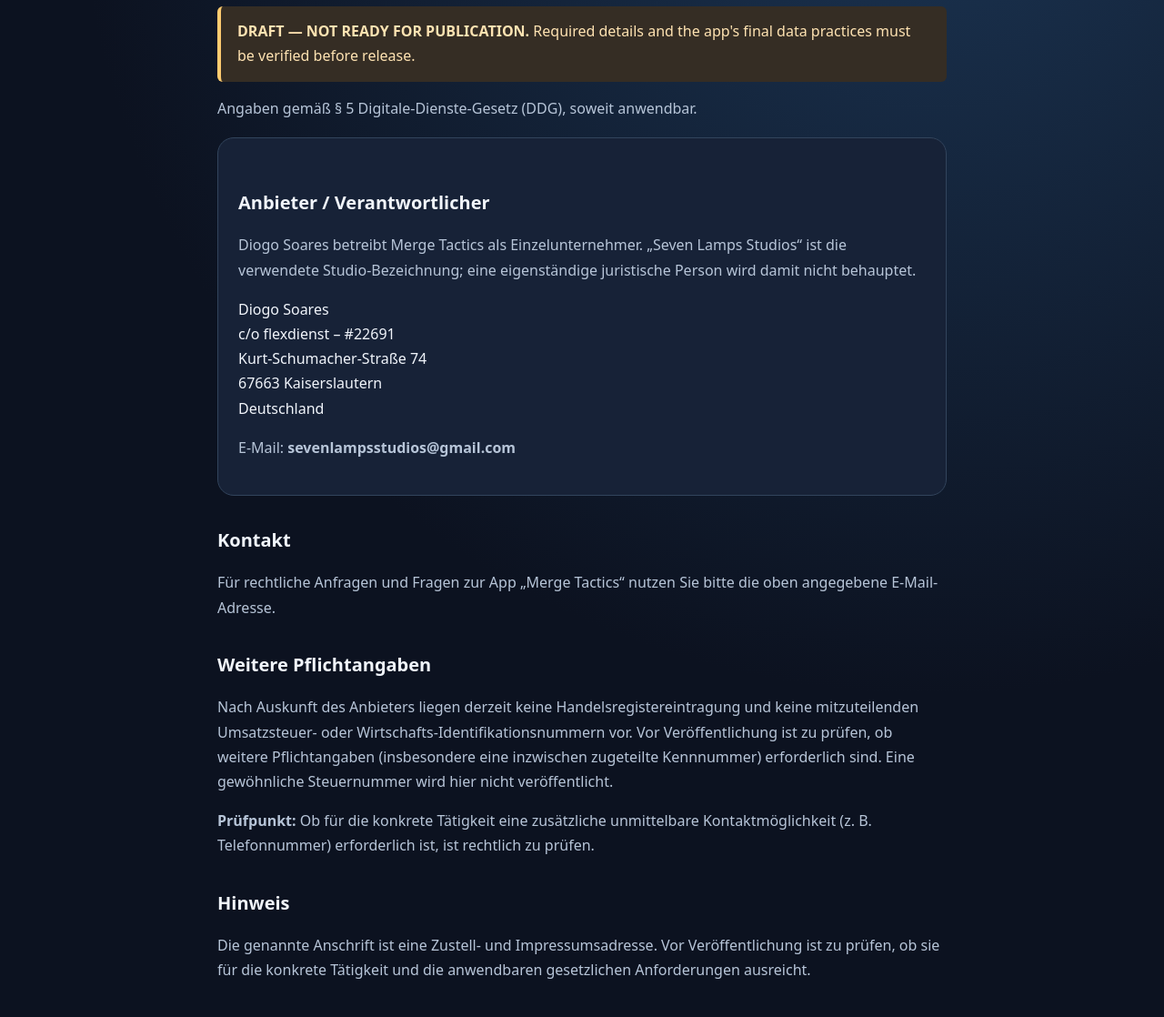
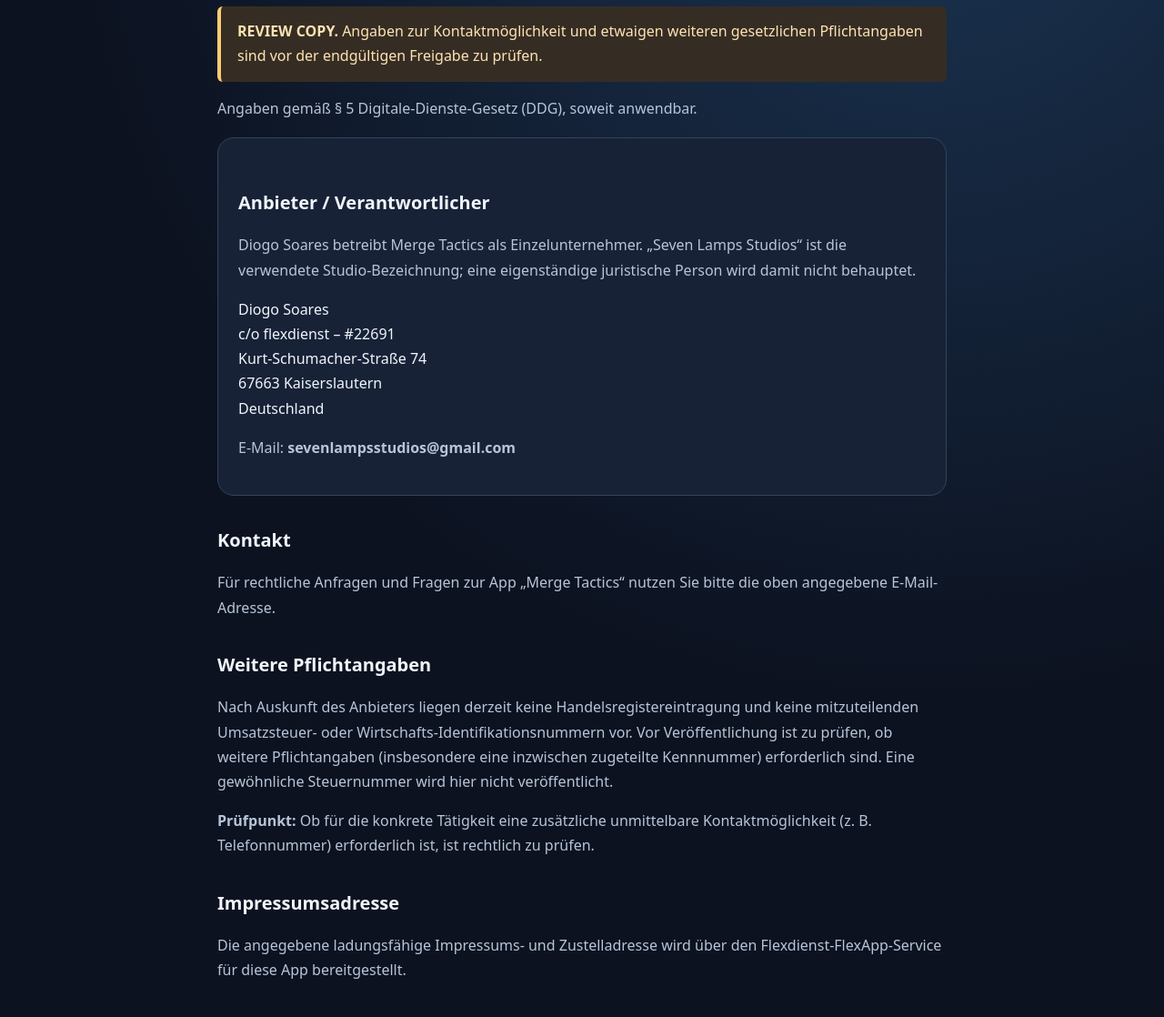
Before and after one commit to Vingator/merge-tactics-legal, a plain HTML site: page impressum.html in a window 1280 px wide. Shown: the part 179-1297 px from the top of the page at 91% size. Drawn offline with Linux system fonts and the light colour scheme.

```diff
--- a/impressum.html
+++ b/impressum.html
@@ -1,5 +1,5 @@
-<!doctype html><html lang="en"><head><meta charset="utf-8"><meta name="viewport" content="width=device-width,initial-scale=1"><meta name="robots" content="noindex,nofollow"><title>Impressum | Merge Tactics</title><link rel="stylesheet" href="style.css"></head><body><header><a class="brand" href="index.html">✦ MERGE TACTICS</a><nav aria-label="Main navigation"><a href="index.html">Home</a><a href="impressum.html">Impressum</a><a href="privacy.html">Privacy Policy</a></nav></header><main><h1>Impressum</h1><div class="notice" role="status"><strong>DRAFT — NOT READY FOR PUBLICATION.</strong> Required details and the app's final data practices must be verified before release.</div><p>Angaben gemäß § 5 Digitale-Dienste-Gesetz (DDG), soweit anwendbar.</p><section class="panel"><h2>Anbieter / Verantwortlicher</h2><p>Diogo Soares betreibt Merge Tactics als Einzelunternehmer. „Seven Lamps Studios“ ist die verwendete Studio-Bezeichnung; eine eigenständige juristische Person wird damit nicht behauptet.</p><address>Diogo Soares
+<!doctype html><html lang="en"><head><meta charset="utf-8"><meta name="viewport" content="width=device-width,initial-scale=1"><meta name="robots" content="noindex,nofollow"><title>Impressum | Merge Tactics</title><link rel="stylesheet" href="style.css"></head><body><header><a class="brand" href="index.html">✦ MERGE TACTICS</a><nav aria-label="Main navigation"><a href="index.html">Home</a><a href="impressum.html">Impressum</a><a href="privacy.html">Privacy Policy</a></nav></header><main><h1>Impressum</h1><div class="notice" role="status"><strong>REVIEW COPY.</strong> Angaben zur Kontaktmöglichkeit und etwaigen weiteren gesetzlichen Pflichtangaben sind vor der endgültigen Freigabe zu prüfen.</div><p>Angaben gemäß § 5 Digitale-Dienste-Gesetz (DDG), soweit anwendbar.</p><section class="panel"><h2>Anbieter / Verantwortlicher</h2><p>Diogo Soares betreibt Merge Tactics als Einzelunternehmer. „Seven Lamps Studios“ ist die verwendete Studio-Bezeichnung; eine eigenständige juristische Person wird damit nicht behauptet.</p><address>Diogo Soares
 c/o flexdienst – #22691
 Kurt-Schumacher-Straße 74
 67663 Kaiserslautern
-Deutschland</address><p>E-Mail: <strong>sevenlampsstudios@gmail.com</strong></p></section><h2>Kontakt</h2><p>Für rechtliche Anfragen und Fragen zur App „Merge Tactics“ nutzen Sie bitte die oben angegebene E-Mail-Adresse.</p><h2>Weitere Pflichtangaben</h2><p>Nach Auskunft des Anbieters liegen derzeit keine Handelsregistereintragung und keine mitzuteilenden Umsatzsteuer- oder Wirtschafts-Identifikationsnummern vor. Vor Veröffentlichung ist zu prüfen, ob weitere Pflichtangaben (insbesondere eine inzwischen zugeteilte Kennnummer) erforderlich sind. Eine gewöhnliche Steuernummer wird hier nicht veröffentlicht.</p><p><strong>Prüfpunkt:</strong> Ob für die konkrete Tätigkeit eine zusätzliche unmittelbare Kontaktmöglichkeit (z. B. Telefonnummer) erforderlich ist, ist rechtlich zu prüfen.</p><h2>Hinweis</h2><p>Die genannte Anschrift ist eine Zustell- und Impressumsadresse. Vor Veröffentlichung ist zu prüfen, ob sie für die konkrete Tätigkeit und die anwendbaren gesetzlichen Anforderungen ausreicht.</p></main><footer>Merge Tactics · <a href="impressum.html">Impressum</a> · <a href="privacy.html">Privacy Policy</a></footer></body></html>
+Deutschland</address><p>E-Mail: <strong>sevenlampsstudios@gmail.com</strong></p></section><h2>Kontakt</h2><p>Für rechtliche Anfragen und Fragen zur App „Merge Tactics“ nutzen Sie bitte die oben angegebene E-Mail-Adresse.</p><h2>Weitere Pflichtangaben</h2><p>Nach Auskunft des Anbieters liegen derzeit keine Handelsregistereintragung und keine mitzuteilenden Umsatzsteuer- oder Wirtschafts-Identifikationsnummern vor. Vor Veröffentlichung ist zu prüfen, ob weitere Pflichtangaben (insbesondere eine inzwischen zugeteilte Kennnummer) erforderlich sind. Eine gewöhnliche Steuernummer wird hier nicht veröffentlicht.</p><p><strong>Prüfpunkt:</strong> Ob für die konkrete Tätigkeit eine zusätzliche unmittelbare Kontaktmöglichkeit (z. B. Telefonnummer) erforderlich ist, ist rechtlich zu prüfen.</p><h2>Impressumsadresse</h2><p>Die angegebene ladungsfähige Impressums- und Zustelladresse wird über den Flexdienst-FlexApp-Service für diese App bereitgestellt.</p></main><footer>Merge Tactics · <a href="impressum.html">Impressum</a> · <a href="privacy.html">Privacy Policy</a></footer></body></html>
```
